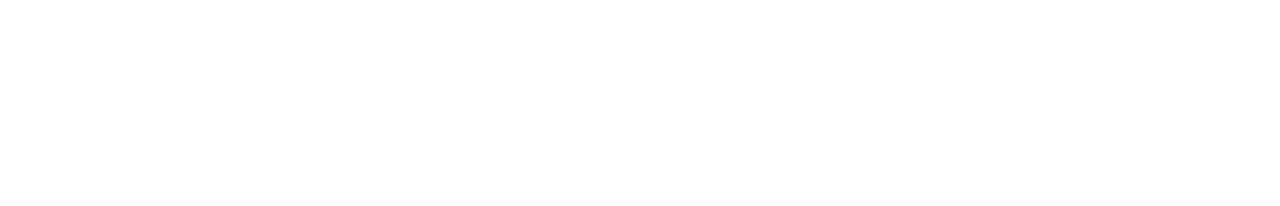
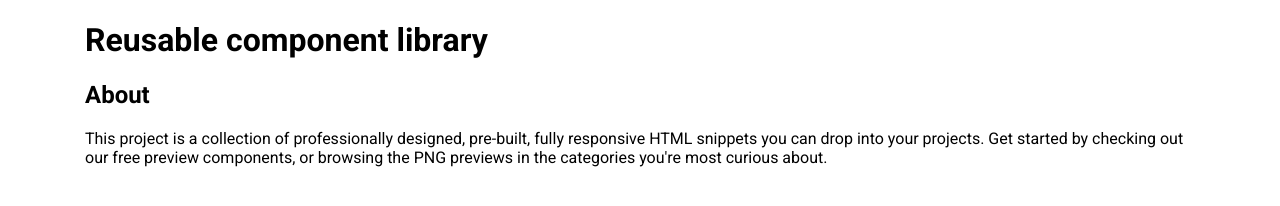
Before and after one commit to js-tasks-ru/htmlcss-20210708_olenka-oleynik, a website: page index.html in a window 1280 px wide. Drawn offline with Linux system fonts and the light colour scheme.

Commit message:
Creating a basic markup

```diff
--- a/index.html
+++ b/index.html
@@ -1,10 +1,36 @@
 <!DOCTYPE html>
-<!-- Главная страница -->
 <html lang="ru">
     <head>
         <link rel="stylesheet" href="./assets/css/main.css">
+        <link rel="stylesheet" href="./components/header/header.css"">
+        <link rel="stylesheet" href="./components/footer/footer.css"">
+        <style>
+             .page {
+            }
+            .page__box {
+             max-width: 1110px;
+            width: 100%;
+            margin: 0 auto;
+
+            }
+
+        </style>
     </head>
-    <body>
+    <body class="page">
+        <Header class="header">
+            <div class="page__box">
+            <h1 class="header__title">Reusable component library</h1>
+            </div>
+        </Header>
+        <main>
+
+        </main>
+        <footer>
+            <div class="page__box">
+             <h2 class="footer__title">About</h2>
+                <p class="footer__desc">This project is a collection of professionally designed, pre-built, fully responsive HTML snippets you can drop into your projects. Get started by checking out our free preview components, or browsing the PNG previews in the categories you're most curious about.</p>
+            </div>
+        </footer>
 
     </body>
 </html>
```
